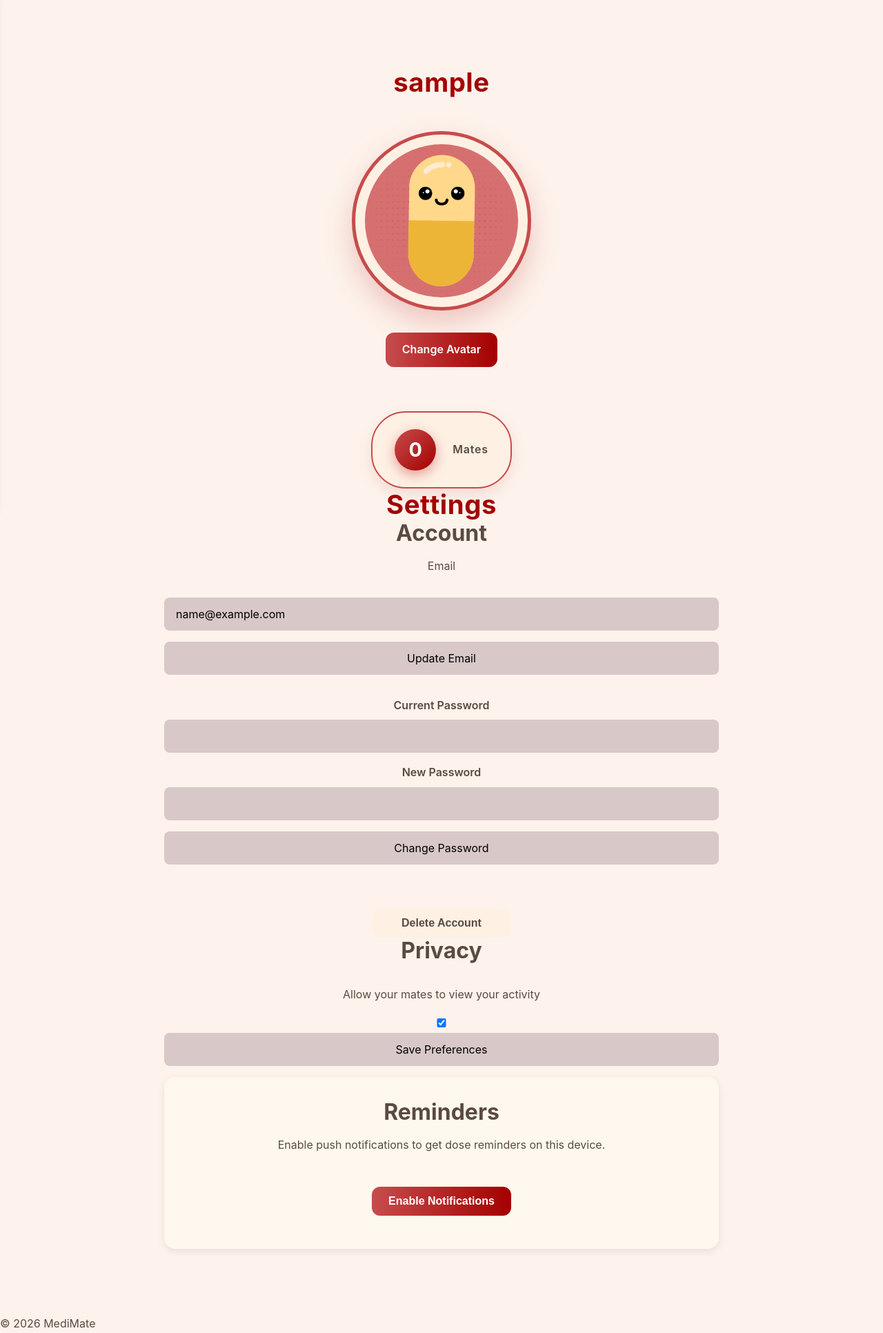
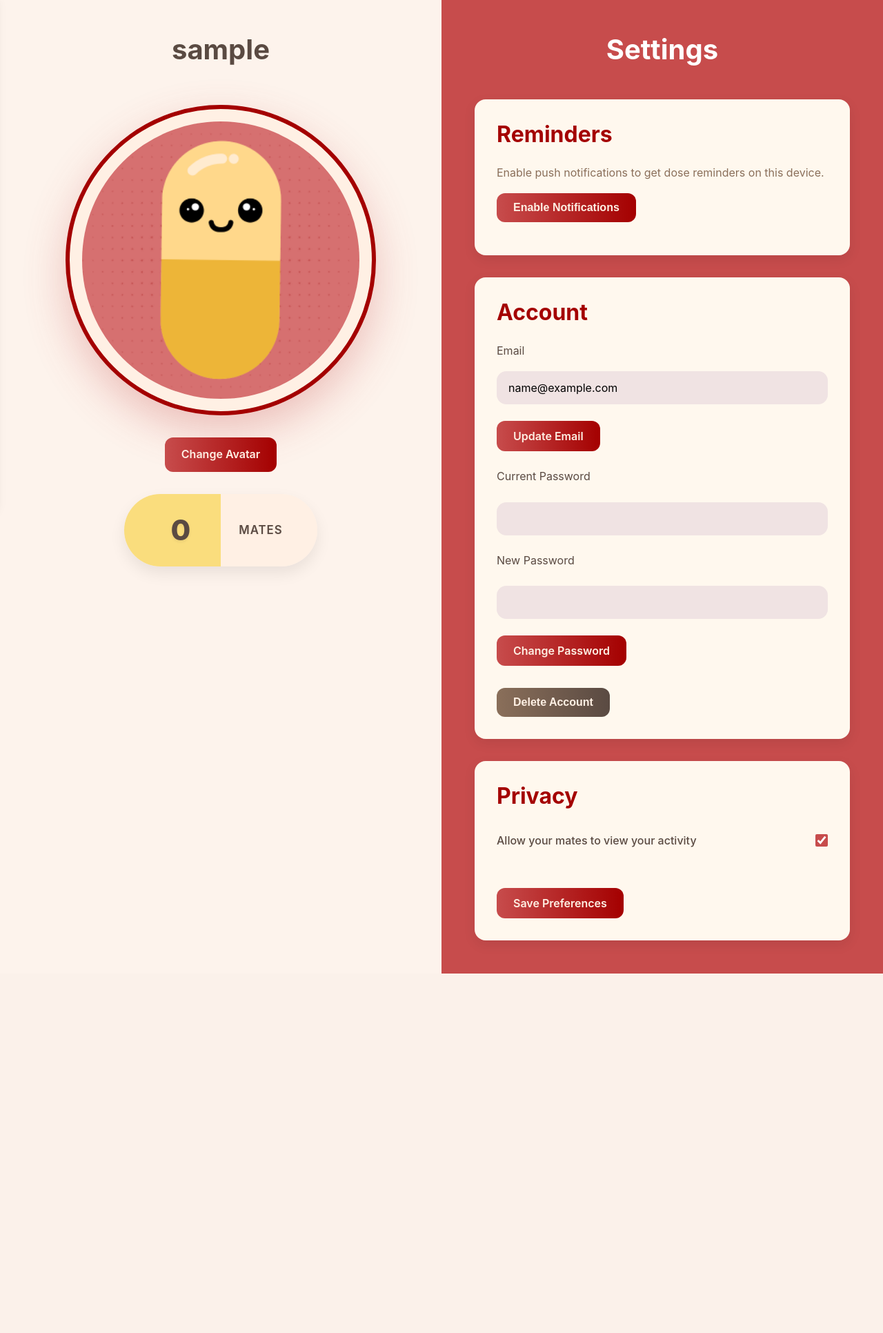
Before and after one commit to sean-dunlea/medicine-tracker-app, a Flask app: page /profile in a window 1280 px wide. Shown: the part 60-1992 px from the top of the page at 69% size. After the commit the page ends 1471 px from the top, so only its background shows below. Run offline with Flask 3, Linux system fonts and the light colour scheme; the visitor is signed in with stand-in values (Sample User, id 1); data comes from the database, SQL or seed files in the repository; data that the repository does not hold is empty; parts of the project's set-up code (start-up, migrations or seed data) failed here and were passed over; some libraries are stand-ins or nearby versions.

Commit message:
refactor: styled profile and did some clean up

```diff
--- a/static/profile.css
+++ b/static/profile.css
@@ -1,164 +1,356 @@
 /* ============================================
-   ACCOUNT LAYOUT
+   FULL PAGE SPLIT
    ============================================ */
 
 .account {
-  max-width: 900px;
-  margin: var(--spacing-xl) auto;
-  padding: var(--spacing-xl);
+  padding: 0;
+}
+
+/* 50 / 50 layout */
+.account-grid {
+  display: grid;
+  grid-template-columns: 1fr 1fr;
+  min-height: calc(100vh - 60px);
+  position: relative;
+}
+
+
+/* ============================================
+   LEFT SIDE
+   ============================================ */
+
+.account-left {
+  background: var(--bg);
+  display: flex;
+  flex-direction: column;
+  align-items: center;
+
+  justify-content: flex-start;   /* changed */
+  padding-top: var(--spacing-xl); /* control top alignment */
+
+  gap: var(--spacing-lg);
+  padding-left: var(--spacing-xl);
+  padding-right: var(--spacing-xl);
   text-align: center;
 }
 
-.account header {
-  margin-bottom: var(--spacing-xl);
+.account-left h1 {
+  margin-bottom: var(--spacing-md);
 }
 
-.account h1 {
-  font-size: 2.4rem;
-  color: var(--primary-dark);
-  letter-spacing: 0.5px;
-  margin: 0;
+.account-left img {
+  width: 450px;
+  height: 450px;
+  object-fit: cover;
+  border-radius: 50%;
+  padding: 18px;
+  background: var(--cream);
+  border: 6px solid var(--primary-dark);
+  box-shadow: 0 24px 60px rgba(199, 76, 76, 0.3);
+}
+
+/*  MATES BADGE*/
+.account-mates {
+  position: relative;
+  display: grid;
+  grid-template-columns: 1fr 1fr; /* true halves */
+  align-items: center;
+
+  min-width: 280px;
+  padding: 1.2rem 1.5rem;
+
+  border-radius: 999px;
+  overflow: hidden;
+
+  font-weight: 600;
+
+  box-shadow: 0 10px 22px rgba(0, 0, 0, 0.08);
+}
+
+/* LEFT HALF */
+.account-mates::before {
+  content: "";
+  position: absolute;
+  inset: 0 50% 0 0; /* left half */
+  background: var(--yellow-light);
+  z-index: 0;
+}
+
+/* RIGHT HALF */
+.account-mates::after {
+  content: "";
+  position: absolute;
+  inset: 0 0 0 50%; /* right half */
+  background: var(--cream);
+  z-index: 0;
+}
+
+/* TEXT LAYER */
+.mates-number,
+.mates-label {
+  position: relative;
+  z-index: 1;
+  text-align: center; /* center inside each half */
+}
+
+/* LEFT SIDE NUMBER */
+.mates-number {
+  font-size: 2.6rem;
+  font-weight: 800;
+  color: var(--text-dark);
+
+  text-shadow: 0 2px 4px rgba(0, 0, 0, 0.08);
+}
+
+/* RIGHT SIDE LABEL */
+.mates-label {
+  font-size: 1.05rem;
+  text-transform: uppercase;
+  letter-spacing: 1px;
+  color: var(--text-dark);
+
+  text-shadow: 0 1px 2px rgba(0, 0, 0, 0.06);
 }
 
 /* ============================================
-   PROFILE VIEW
+   RIGHT SIDE
    ============================================ */
 
-.account > section:first-of-type {
+.account-right {
+  background: var(--primary);
+  display: flex;
+  flex-direction: column;
+  justify-content: center;
+  gap: var(--spacing-lg);
+  padding: var(--spacing-xl);
+  overflow-y: auto;
+  z-index: 2;
+}
+
+.account-right h1 {
+  color: white;
+  text-align: center;
+}
+
+/* SETTINGS  */
+
+.account-right > section {
+  background: var(--card);
+  border-radius: var(--radius-lg);
+  padding: var(--spacing-lg);
+  box-shadow: 0 6px 18px rgba(0, 0, 0, 0.08);
+}
+
+.account-right > section:hover {
+  transform: translateY(-6px);
+  box-shadow:
+    0 28px 60px rgba(0,0,0,0.22),
+    inset 0 2px 6px rgba(255,255,255,0.6);
+}
+
+
+.account-right h2 {
+  margin-bottom: var(--spacing-md);
+  color: var(--primary-dark);
+}
+
+.account-right form {
+  display: flex;
+  flex-direction: column;
+  gap: var(--spacing-md);
+}
+
+.account-right input {
+  background: #f0e3e3;
+  border: 2px solid transparent;
+  border-radius: 14px;
+}
+
+.account-right input:focus {
+  border-color: var(--primary);
+  background: white;
+}
+
+.account-right form p {
+  display: flex;
+  align-items: center;
+  gap: 0.6rem;
+}
+
+/* Space between settings forms */
+.account-right form + form {
+  margin-top: var(--spacing-md);
+}
+
+/* Extra space before delete */
+.account-right form:last-of-type {
+  margin-top: var(--spacing-lg);
+}
+
+.account-right input[type="submit"],
+.account-right button {
+  background: linear-gradient(to right, var(--primary), var(--primary-dark));
+  color: var(--cream);
+
+  border: none;
+  padding: 12px 24px;
+  border-radius: var(--radius-md);
+
+  font-weight: 600;
+  font-size: 1rem;
+
+  cursor: pointer;
+  transition: all 0.3s ease;
+
+  width: fit-content;
+}
+
+
+.account-right .delete-btn {
+  background: linear-gradient(to right, var(--muted), var(--text-dark));
+  color: var(--cream);
+
+  border: none;
+  padding: 12px 24px;
+  border-radius: var(--radius-md);
+
+  font-weight: 600;
+  font-size: 1rem;
+
+  cursor: pointer;
+  transition: all 0.3s ease;
+
+  width: fit-content;
+}
+
+/* Hover */
+.account-right .delete-btn:hover {
+  background: var(--text-dark);
+  transform: translateY(-2px);
+  box-shadow: 0 4px 12px rgba(36, 32, 32, 0.4);
+}
+
+/*--------edit------------*/
+.edit-form {
+  min-height: calc(100vh - 60px);
+
+  display: flex;
+  flex-direction: column;
+  align-items: center;
+  justify-content: center;
+
+  padding: var(--spacing-xl);
+  text-align: center;
+
+  overflow-x: hidden;
+}
+
+/* Title */
+
+.edit-title {
+  margin-bottom: var(--spacing-xl);
+  font-size: 2.5rem;
+  color: var(--primary-dark);
+}
+
+/* Avatar grid */
+
+.avatar-grid {
+  border: 0;
+  padding: 0;
+  margin: 0 0 var(--spacing-xl);
+
+  display: grid;
+  grid-template-columns: repeat(4, 1fr);
+  gap: 3rem;
+
+  width: 100%;
+  max-width: 1200px;
+}
+
+.avatar-grid legend {
+  display: none;
+}
+
+/* Hide radio */
+
+.avatar-grid input[type="radio"] {
+  position: absolute;
+  opacity: 0;
+}
+
+/* Label */
+
+.avatar-grid label {
   display: flex;
   justify-content: center;
-  margin-bottom: var(--spacing-lg);
+  cursor: pointer;
 }
 
-.account > section:first-of-type img {
+/* Bigger avatars */
+
+.avatar-grid img {
   width: 260px;
   height: 260px;
   object-fit: cover;
   border-radius: 50%;
 
-  padding: 14px;
+  padding: 16px;
   background: var(--cream);
-  border: 5px solid var(--primary);
-
-  box-shadow: 0 18px 40px rgba(199, 76, 76, 0.28);
-  transition: transform 0.3s ease, box-shadow 0.3s ease;
+  border: 5px solid transparent;
 }
 
-.account > section:first-of-type img:hover {
-  transform: translateY(-6px);
-  box-shadow: 0 24px 50px rgba(164, 0, 0, 0.35);
+/* Hover */
+
+.avatar-grid label:hover img {
+  transform: translateY(-10px);
+  box-shadow: 0 20px 45px rgba(199, 76, 76, 0.35);
 }
 
-.account > .btn {
-  margin-bottom: var(--spacing-lg);
+/* Selected */
+
+.avatar-grid input[type="radio"]:checked + img {
+  border-color: var(--primary);
+  box-shadow: 0 24px 55px rgba(164, 0, 0, 0.4);
+  transform: scale(1.08);
 }
 
+/* Save button */
+
+.edit-form button {
+  min-width: 280px;
+}
 /* ============================================
-   MATES COMPONENT
+   PRIVACY SECTION FIX
    ============================================ */
 
-.account-mates {
-  margin: var(--spacing-lg) auto 0;
-  padding: var(--spacing-md) var(--spacing-lg);
+.account-right .privacy-toggle {
+  display: flex;
+  justify-content: space-between;
+  align-items: center;
 
-  display: flex;
-  align-items: center;
-  gap: var(--spacing-md);
-  width: fit-content;
-
-  background: var(--cream);
-  border: 2px solid var(--primary);
-  border-radius: 50px;
-
-  box-shadow: 0 8px 20px rgba(199, 76, 76, 0.15);
+  margin-bottom: var(--spacing-lg);
+  font-weight: 500;
 }
 
-.mates-number {
-  display: flex;
-  align-items: center;
-  justify-content: center;
+.account-right .privacy-toggle input[type="checkbox"] {
+  width: 18px;
+  height: 18px;
+  accent-color: var(--primary);
+  cursor: pointer;
+}
+/* ============================================
+   RESPONSIVE
+   ============================================ */
 
-  width: 60px;
-  height: 60px;
-
-  font-size: 1.8rem;
-  font-weight: 700;
-  color: #fff;
-
-  background: linear-gradient(135deg, var(--primary), var(--primary-dark));
-  border-radius: 50%;
-
-  box-shadow: 0 6px 18px rgba(164, 0, 0, 0.35);
+@media (max-width: 1100px) {
+  .avatar-grid {
+    grid-template-columns: repeat(2, 1fr);
+  }
 }
 
-.mates-label {
-  font-weight: 600;
-  font-size: 1rem;
-  letter-spacing: 0.8px;
-  color: var(--text-dark);
+@media (max-width: 600px) {
+  .avatar-grid {
+    grid-template-columns: 1fr;
+  }
 }
-
-/* ============================================
-   EDIT MODE
-   ============================================ */
-
-.account form {
-  margin-top: var(--spacing-lg);
-}
-
-.account fieldset {
-  border: 0;
-  margin-bottom: var(--spacing-lg);
-  padding: 0;
-
-  display: grid;
-  grid-template-columns: repeat(auto-fit, minmax(160px, 1fr));
-  gap: var(--spacing-xl);
-  justify-items: center;
-}
-
-.account legend {
-  display: none;
-}
-
-.account input[type="radio"] {
-  position: absolute;
-  opacity: 0;
-}
-
-.account label {
-  display: flex;
-  justify-content: center;
-  cursor: pointer;
-}
-
-.account fieldset img {
-  width: 150px;
-  height: 150px;
-  object-fit: cover;
-  border-radius: 50%;
-
-  padding: 10px;
-  background: var(--cream);
-  border: 3px solid transparent;
-
-  transition: transform 0.25s ease,
-              box-shadow 0.25s ease,
-              border-color 0.25s ease;
-}
-
-.account label:hover img {
-  transform: translateY(-6px);
-  box-shadow: 0 14px 30px rgba(199, 76, 76, 0.25);
-}
-
-.account input[type="radio"]:checked + img {
-  border-color: var(--primary);
-  box-shadow: 0 18px 38px rgba(164, 0, 0, 0.3);
-  transform: scale(1.05);
-}
-
-.account button {
-  margin-top: var(--spacing-lg);
-  min-width: 200px;
-}
--- a/static/styles.css
+++ b/static/styles.css
@@ -87,7 +87,7 @@ a:hover {
 button,
 .btn {
   background: linear-gradient(to right, var(--primary), var(--primary-dark));
-  color: white;
+  color: var(--cream);
   border: none;
   padding: 12px 24px;
   border-radius: var(--radius-md);
@@ -106,14 +106,6 @@ button:hover,
   text-decoration: none;
 }
 
-.btn.secondary {
-  background: var(--cream);
-  color: var(--text-dark);
-}
-
-.btn.secondary:hover {
-  background: #e6d5bd;
-}
 
 /* Forms */
 input,
@@ -129,20 +121,6 @@ select {
   transition: all 0.2s ease;
 }
 
-input:focus,
-textarea:focus,
-select:focus {
-  outline: none;
-  border-color: var(--primary);
-  background: white;
-}
-
-label {
-  display: block;
-  font-weight: 600;
-  margin-bottom: 0.5rem;
-  color: var(--text-dark);
-}
 
 /* Generic Components */
 .card {
@@ -444,25 +422,3 @@ label {
   transform: scale(1.03);
   border: none;
 }
-
-
-
-/* Status colours */
-
-/* SUCCESSFULLY COMPLETED */
-/* .calendar-day.complete {
-    background-color: #2ecc71;
-    color: white;
-} */
-
-/* PARTIAL MISS */
-/* .calendar-day.partial {
-    background-color: #f1c40f;
-    color: white;
-} */
-
-/* MISSED */
-/* .calendar-day.missed {
-    background-color: #e74c3c;
-    color: white;
-} */
--- a/templates/base.html
+++ b/templates/base.html
@@ -70,9 +70,6 @@
     {% block main_content %}
     {% endblock %}
   </main>
-  <footer>
-    <p>&copy; 2026 MediMate</p>
-  </footer>
   <script type="module" src="{{ url_for('static', filename='main.js') }}"></script>
   <script type="module" src="{{ url_for('static', filename='firebase.js') }}"></script>
   {% block page_js %}{% endblock %}
--- a/templates/profile.html
+++ b/templates/profile.html
@@ -1,25 +1,20 @@
 {% extends "base.html" %}
+
 {% block page_css %}
 <link rel="stylesheet" href="{{ url_for('static', filename='profile.css') }}">
 {% endblock %}
 
 {% block main_content %}
-
-<main class="account">
-
-    <header>
-        {% if mode == "edit" %}
-        <h1>Choose Your Avatar</h1>
-        {% else %}
-        <h1>{{ user.username }}</h1>
-        {% endif %}
-    </header>
+<section class="account">
 
 
     {% if mode == "edit" %}
 
-    <form method="POST">
-        <fieldset>
+    <form method="POST" class="edit-form">
+
+        <h1 class="edit-title">Choose Your Avatar</h1>
+
+        <fieldset class="avatar-grid">
             <legend>Select an avatar</legend>
 
             {% for avatar in avatars %}
@@ -29,7 +24,6 @@
                 <img src="{{ url_for('static', filename='avatars/' + avatar) }}" alt="Avatar option" width="150">
             </label>
             {% endfor %}
-
         </fieldset>
 
         <button type="submit">Save</button>
@@ -37,61 +31,66 @@
 
     {% else %}
 
-    <section>
+    <section class="account-grid">
+
+        <!-- LEFT SIDE -->
+        <section class="account-left">
+
+            <h1>{{ user.username }}</h1>
+
             <img src="{{ url_for('static', filename='avatars/' + user.profile_picture) }}" alt="Profile picture"
                 width="260">
-    </section>
 
-    <a href="{{ url_for('edit_profile') }}" class="btn">Change Avatar</a>
+            <a href="{{ url_for('edit_profile') }}" class="btn">
+                Change Avatar
+            </a>
 
             <section class="account-mates" aria-label="Account statistics">
                 <span class="mates-number">{{ mates }}</span>
                 <span class="mates-label">Mates</span>
             </section>
 
+        </section>
+
+        <!-- RIGHT SIDE -->
+        <section class="account-right">
+
             <h1>Settings</h1>
 
+            <section id="notifications">
+                <h2>Reminders</h2>
+                <p class="text-muted">
+                    Enable push notifications to get dose reminders on this device.
+                </p>
+                <button class="btn" type="button">
+                    Enable Notifications
+                </button>
+                <p id="notif_status" class="text-muted"></p>
+            </section>
 
             <section>
                 <h2>Account</h2>
                 <p>Email</p>
+
                 <form method="POST">
                     {{ email_form.hidden_tag() }}
-        <p>
-            {{ email_form.hidden_tag() }}
                     {{ email_form.email() }}
-            {% for error in email_form.email.errors %}
-                {{ error }}
-            {% endfor %}
-        </p>
-        <p>
                     {{ email_form.submit() }}
-        </p>
                 </form>
 
                 <form method="POST">
                     {{ password_form.hidden_tag() }}
-            <p>
                     {{ password_form.current_password.label() }}
                     {{ password_form.current_password() }}
-                {% for error in password_form.current_password.errors %}
-                    {{ error }}
-                {% endfor %}
-            </p>
-            <p>
                     {{ password_form.new_password.label }}
                     {{ password_form.new_password() }}
-                {% for error in password_form.new_password.errors %}
-                    {{ error }}
-                {% endfor %}
-            </p>
-            <p>
                     {{ password_form.submit() }}
-            </p>
                 </form>
 
                 <form method="POST">
-            <button name="delete_account" type="submit" class="btn secondary">Delete Account</button>
+                    <button name="delete_account" type="submit" class="delete-btn">
+                        Delete Account
+                    </button>
                 </form>
             </section>
 
@@ -99,27 +98,23 @@
                 <h2>Privacy</h2>
                 <form method="POST">
                     {{ preferences_form.hidden_tag() }}
-        <p>Allow your mates to view your activity</p>
+
+                    <label class="privacy-toggle">
+                        <span>Allow your mates to view your activity</span>
                         {{ preferences_form.allow_mates_activity }}
-        <p>
-        {{ preferences_form.submit() }}
-        </p>
+                    </label>
+
+                    {{ preferences_form.submit(class_="btn") }}
                 </form>
             </section>
 
-    <section id="notifications" class="card">
-      <h2>Reminders</h2>
-      <p class="muted">
-        Enable push notifications to get dose reminders on this device.
-      </p>
-      <button id="enable_notifications" type="button">
-        Enable Notifications
-      </button>
-      <p id="notif_status" class="muted"></p>
+
+
+        </section>
+
     </section>
 
     {% endif %}
 
-</main>
-
+</section>
 {% endblock %}
```
Lines whose indentation alone changed are shown as unchanged.
